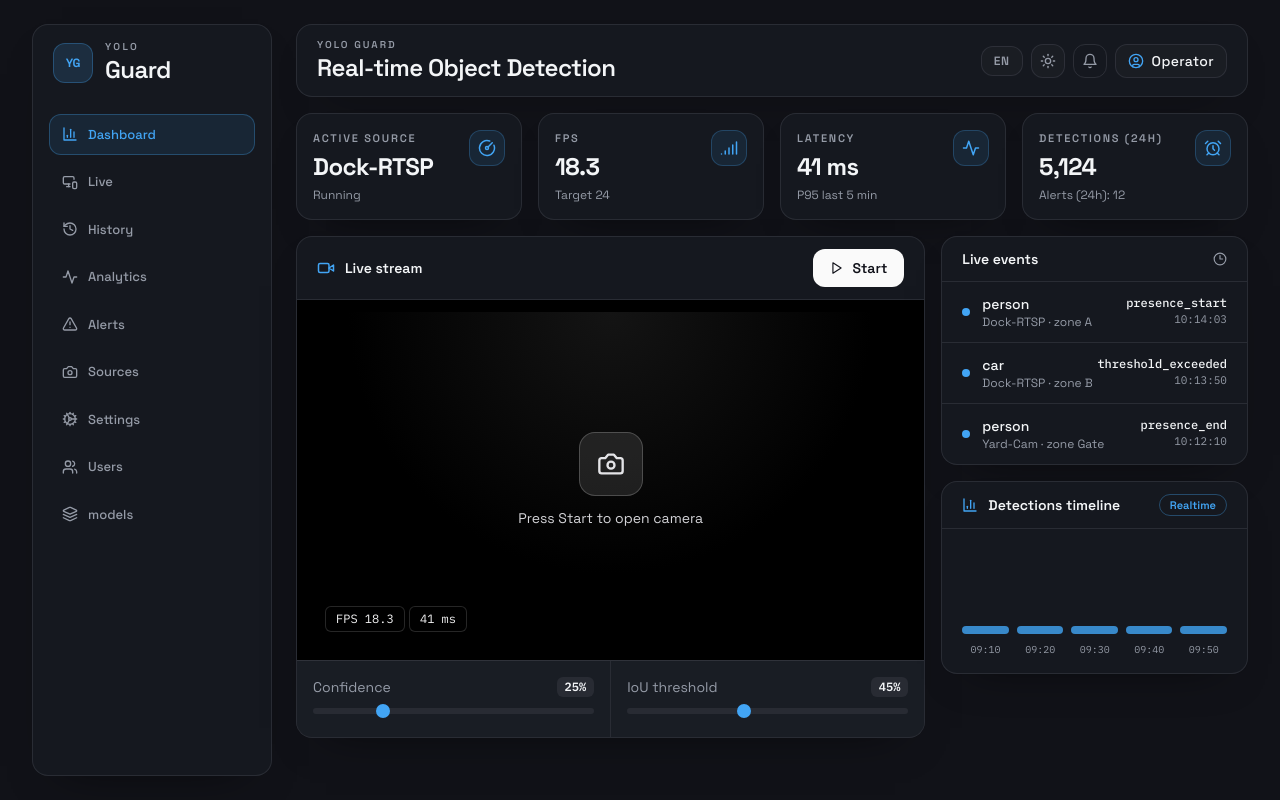
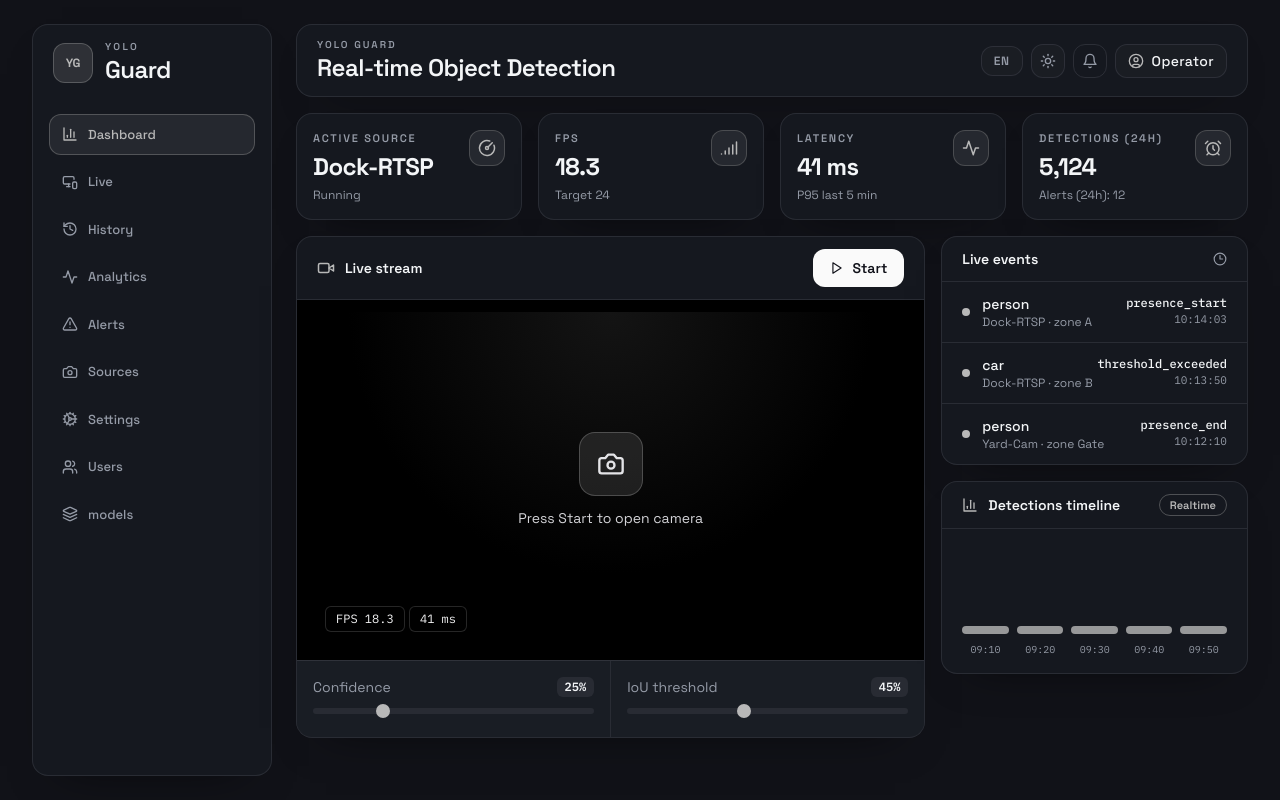
Before and after one commit to KapaSique/YOLO-detection, a Next.js app in the folder frontend/: page / in a window 1280 px wide. Built offline with nearby package versions, Linux system fonts and the light colour scheme.

Commit message:
global.css updated

```diff
--- a/frontend/src/styles/globals.css
+++ b/frontend/src/styles/globals.css
@@ -16,13 +16,13 @@
     --secondary-foreground: 230 20% 14%;
     --muted: 220 16% 92%;
     --muted-foreground: 220 9% 36%;
-    --accent: 215 86% 57%;
+    --accent: 220 7% 42%;
     --accent-foreground: 0 0% 100%;
     --destructive: 359 82% 58%;
     --destructive-foreground: 0 0% 100%;
     --border: 220 14% 86%;
     --input: 220 14% 86%;
-    --ring: 215 86% 57%;
+    --ring: 220 7% 42%;
     --radius: 0.9rem;
   }
 
@@ -39,13 +39,13 @@
     --secondary-foreground: 210 16% 84%;
     --muted: 225 12% 15%;
     --muted-foreground: 220 9% 62%;
-    --accent: 207 90% 61%;
-    --accent-foreground: 222 47% 11%;
+    --accent: 0 0% 72%;
+    --accent-foreground: 224 18% 10%;
     --destructive: 0 70% 45%;
     --destructive-foreground: 0 0% 98%;
     --border: 224 10% 22%;
     --input: 224 10% 22%;
-    --ring: 207 90% 61%;
+    --ring: 0 0% 72%;
   }
 
   * {
@@ -55,8 +55,8 @@
   body {
     @apply bg-background text-foreground antialiased;
     background-image:
-      radial-gradient(circle at 8% -10%, hsl(var(--accent) / 0.24), transparent 30%),
-      radial-gradient(circle at 90% 110%, hsl(var(--foreground) / 0.12), transparent 34%);
+      radial-gradient(circle at 8% -10%, hsl(0 0% 100% / 0.08), transparent 30%),
+      radial-gradient(circle at 90% 110%, hsl(var(--muted-foreground) / 0.2), transparent 36%);
     font-family: var(--font-grotesk), "Space Grotesk", "Segoe UI", sans-serif;
     min-height: 100vh;
   }
```
Also changed, not shown: 1 other file (tests, documents, lock files or other folders).
